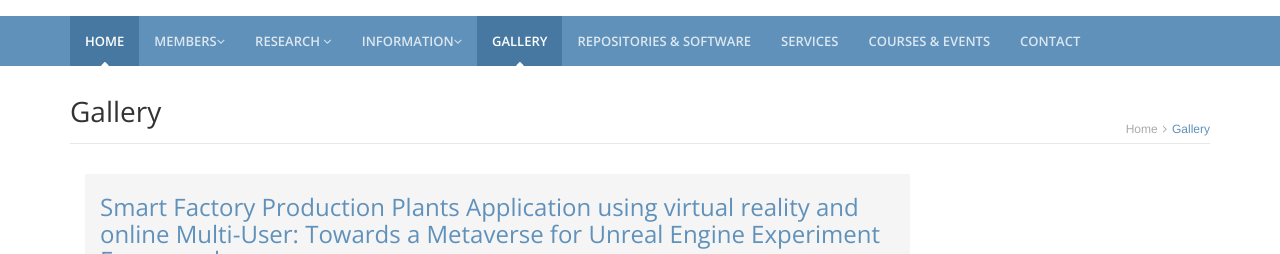
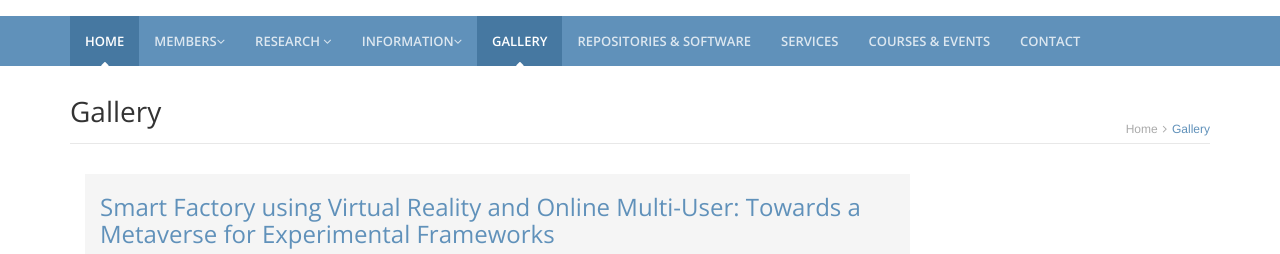
Before and after one commit to sdas-group/sdasgroup_app, a Django app: page /gallery/ in a window 1280 px wide. Shown: the part 171-425 px from the top of the page. Run offline with Django 3.2, Linux system fonts and the light colour scheme; parts of the project's set-up code (start-up, migrations or seed data) failed here and were passed over; some libraries are stand-ins or nearby versions.

Commit message:
changes added in gallery

```diff
--- a/app/service/app/templates/gallery.html
+++ b/app/service/app/templates/gallery.html
@@ -20,7 +20,7 @@
         <section class="video">
 
             <div class="section-content">
-                <h3 class="title"><a target="_blank" href="https://sdas-group.com/human-machine-interaction/">Smart Factory Production Plants Application using virtual reality and online Multi-User: Towards a Metaverse for Unreal Engine Experiment Frameworks</a></h3>
+                <h3 class="title"><a target="_blank" href="https://sdas-group.com/human-machine-interaction/">Smart Factory using Virtual Reality and Online Multi-User: Towards a Metaverse for Experimental Frameworks</a></h3>
             <div class="carousel-inner">
                 <div>
                     <iframe class="video-iframe" src="https://www.youtube.com/embed/H2e09ou5olE" title="YouTube video player" frameborder="0" allow="accelerometer; autoplay; clipboard-write; encrypted-media; gyroscope; picture-in-picture" allowfullscreen></iframe>
```
